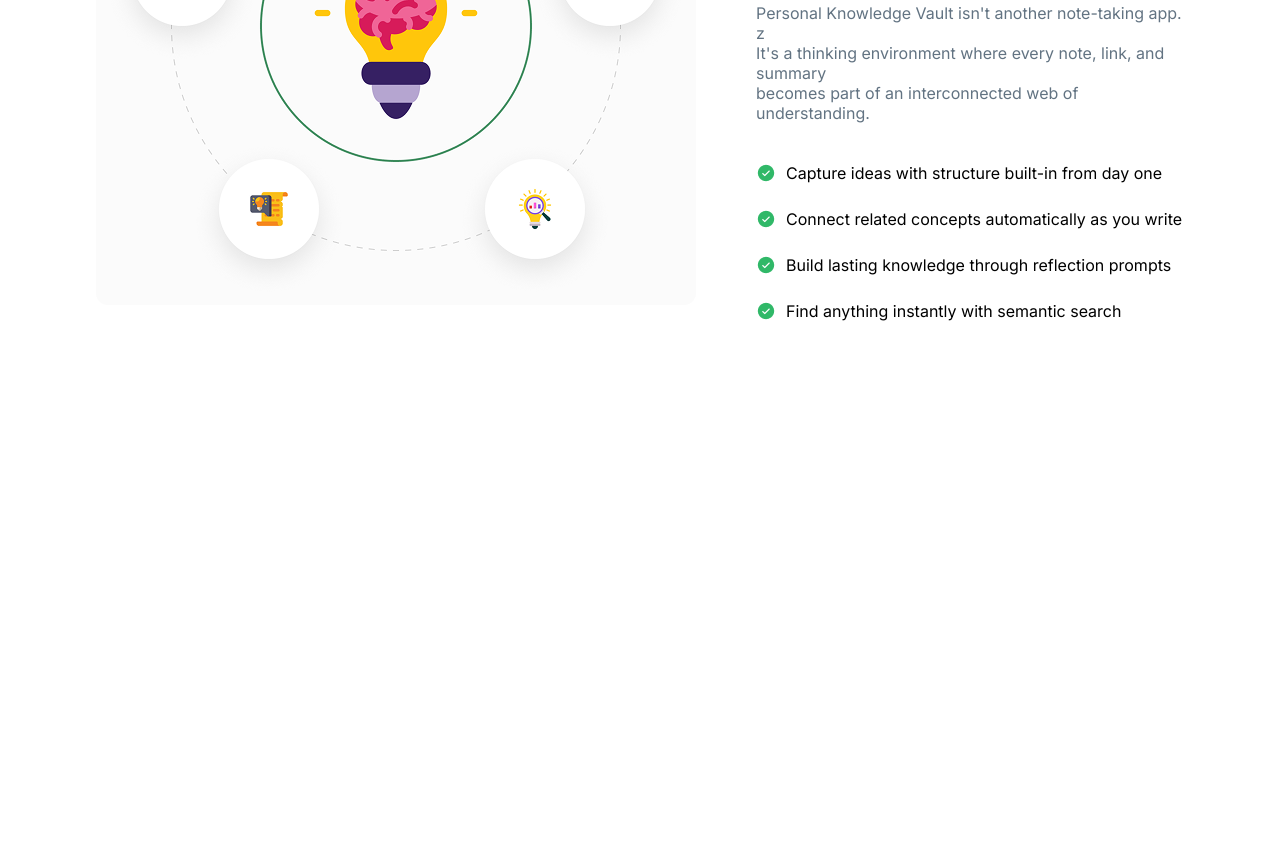
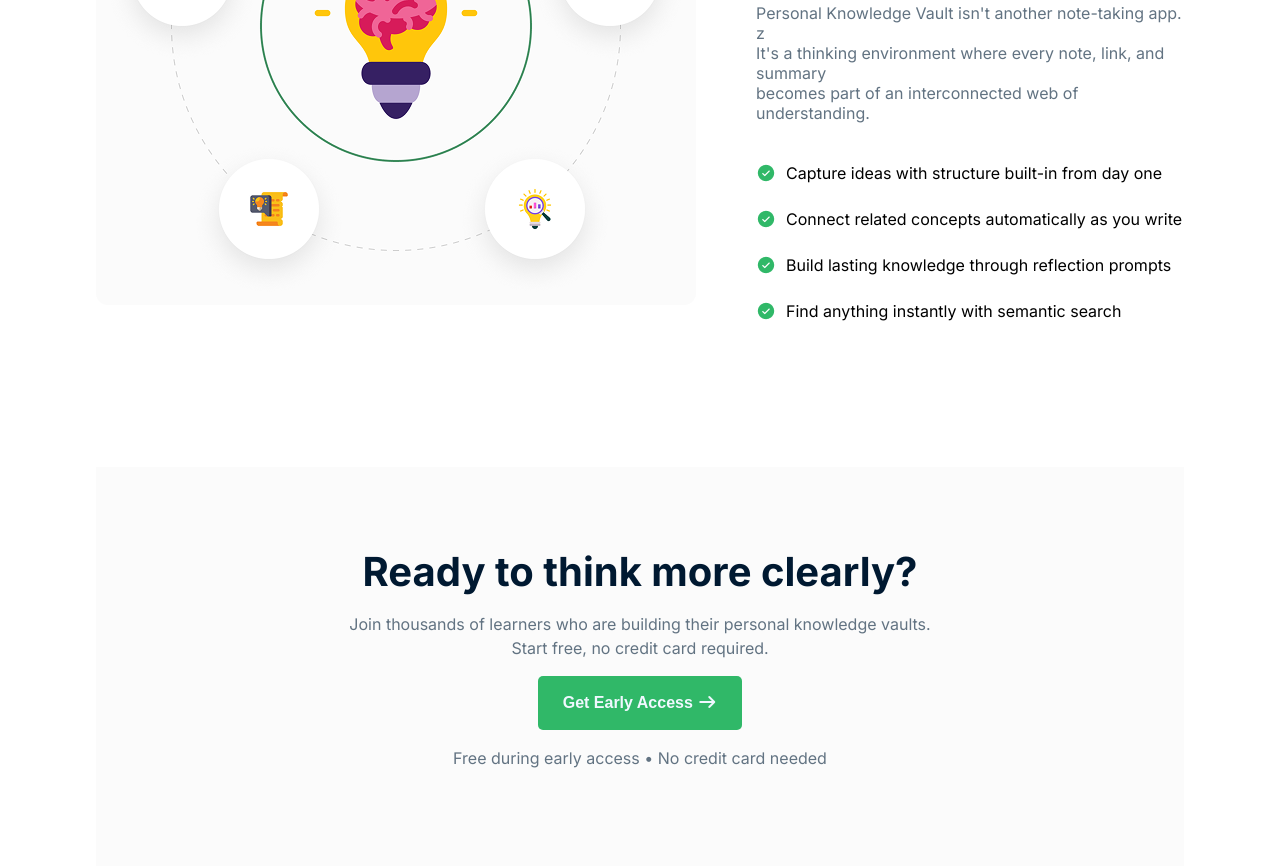
Before and after one commit to sufianshakil/B13-A01, a plain HTML site: page index.html in a window 1280 px wide. Shown: the part 1738-2604 px from the top of the page. Before the commit the page ends 2085 px from the top, so only its background shows below. Drawn offline with Linux system fonts and the light colour scheme.

Commit message:
ready section

```diff
--- a/index.html
+++ b/index.html
@@ -14,6 +14,7 @@
     <link rel="stylesheet" href="./style.css">
 </head>
 <body class="font-inter">
+
     <header>
         <nav>
             <div class="nav-container">
@@ -47,6 +48,7 @@
             </div>
         </section>
     </header>
+
     <main>
         <section class="note">
             <div id="note-section">
@@ -84,6 +86,7 @@
             </div>
             </div>
         </section>
+
         <section id="brain">
             <div class="brain-container">
                 <div>
@@ -102,6 +105,16 @@
                 </div>
             </div>
         </section>
+
+        <section id="ready">
+            <div class="ready-container">
+                <h2>Ready to think more clearly?</h2>
+                <p>Join thousands of learners who are building their personal knowledge vaults. <br>Start free, no credit card required.</p>
+                <button class="btn">Get Early Access  <i class="fa-solid fa-arrow-right"></i></button>
+                <p>Free during early access • No credit card needed</p>
+            </div>
+        </section>
+
     </main>
 </body>
 </html>
--- a/style.css
+++ b/style.css
@@ -194,3 +194,28 @@ nav .menu{
         gap: 10px;
         margin-bottom: 26px;
     }
+    #ready{
+        margin-top: 120px;
+    }
+    .ready-container{
+        width: 85%;
+        max-width: 1360px;
+        background-color: #FBFBFB;
+        margin: 0 auto;
+        text-align: center;
+        padding: 80px 40px;
+    }
+    .ready-container h2{
+        font-size: 40px;
+        font-weight: 700;
+        color: #001931;
+
+    }
+    .ready-container p{
+        font-size: 16px;
+        font-weight: 400;
+        line-height: 24px;
+        color: #627382;
+        margin-bottom: 16px;
+        margin-top: 16px;
+    }
```
